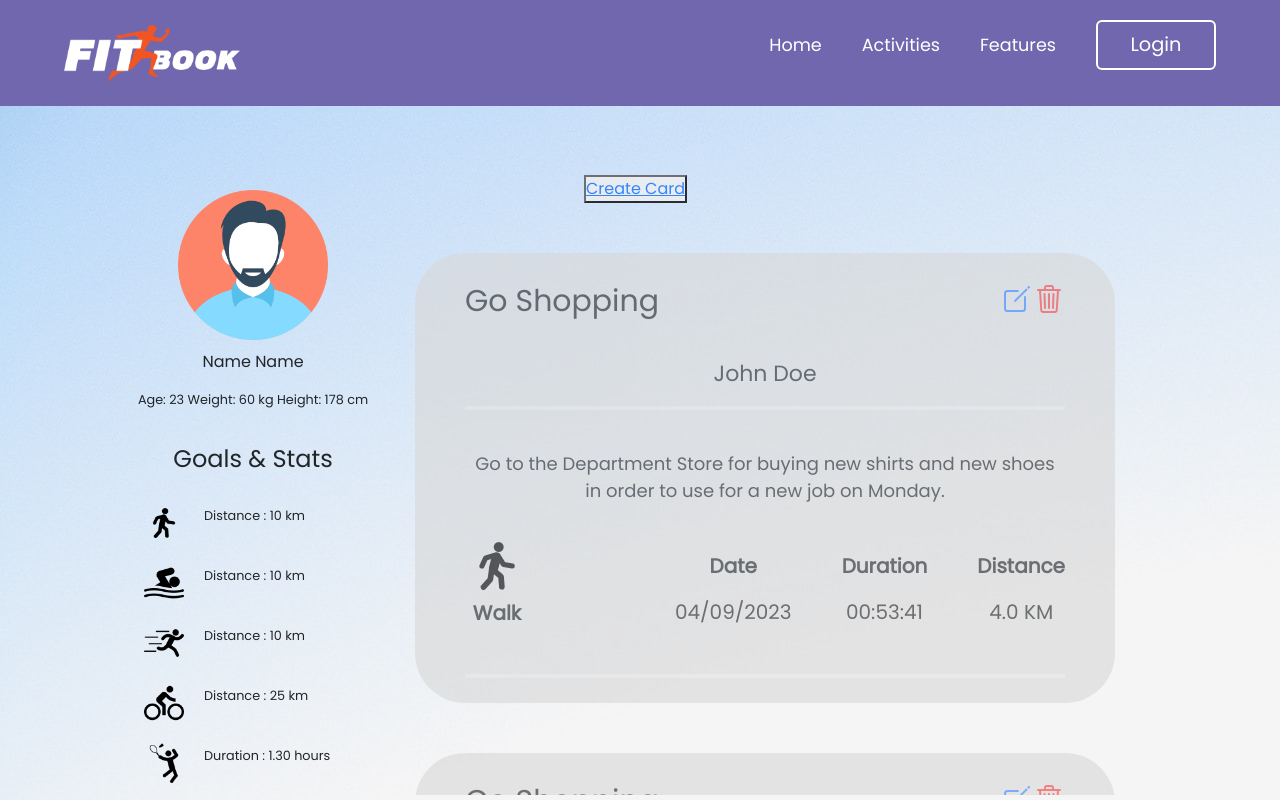
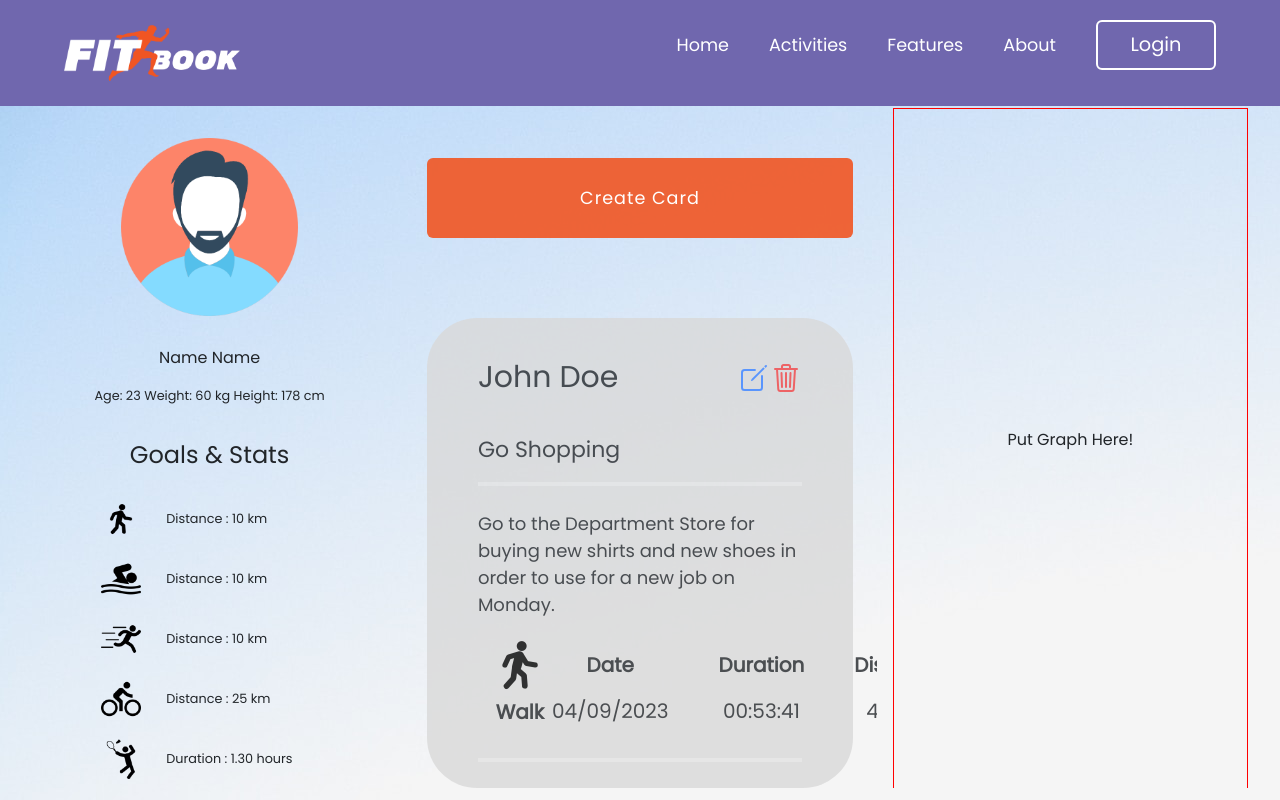
Before and after one commit to warutniy/project_groupA-2, a React (Vite) app in the folder groupA/react/: page /dashboard in a window 1280 px wide. Built offline with nearby package versions, Linux system fonts and the light colour scheme; no server answers.

Commit message:
edit Home

```diff
--- a/groupA/react/src/components/activityCard/ActivityCard.jsx
+++ b/groupA/react/src/components/activityCard/ActivityCard.jsx
@@ -15,17 +15,65 @@ const ActivityCard = () => {
             date: '04/09/2023',
             duration: '00:53:41',
             distance: '4.0 KM'
+        },
+
+        {
+            id: 2,
+            activityName: 'Go Shopping',
+            username: 'John Doe',
+            description: 'Go to the Department Store for buying new shirts and new shoes in order to use for a new job on Monday.',
+            image: walkImage,
+            activityType: 'Walk',
+            date: '04/09/2023',
+            duration: '00:53:41',
+            distance: '4.0 KM'
+        },
+
+        {
+            id: 3,
+            activityName: 'Go Shopping',
+            username: 'John Doe',
+            description: 'Go to the Department Store for buying new shirts and new shoes in order to use for a new job on Monday.',
+            image: walkImage,
+            activityType: 'Walk',
+            date: '04/09/2023',
+            duration: '00:53:41',
+            distance: '4.0 KM'
+        },
+
+        {
+            id: 4,
+            activityName: 'Go Shopping',
+            username: 'John Doe',
+            description: 'Go to the Department Store for buying new shirts and new shoes in order to use for a new job on Monday.',
+            image: walkImage,
+            activityType: 'Walk',
+            date: '04/09/2023',
+            duration: '00:53:41',
+            distance: '4.0 KM'
+        },
+
+        {
+            id: 5,
+            activityName: 'Go Shopping',
+            username: 'John Doe',
+            description: 'Go to the Department Store for buying new shirts and new shoes in order to use for a new job on Monday.',
+            image: walkImage,
+            activityType: 'Walk',
+            date: '04/09/2023',
+            duration: '00:53:41',
+            distance: '4.0 KM'
         }
     ]
 
     const [card, setCard] = useState(activity);
 
     return (
-        <div>
+        <div className='activities_card'>
             {card.map((item) => (
                 <div className='activity-card' key={item.id}>
                     <div className='header'>
-                        <h2 className='activity-name'>{item.activityName}</h2>
+                        <h2 className='activity-name'>{item.username}</h2>
                         <span className="icon">
                             <a href='/edit_card'><ion-icon color="primary" size="large" name="create-outline"></ion-icon></a>
                             <ion-icon color="danger" size="large" name="trash-outline"></ion-icon>
@@ -33,7 +81,7 @@ const ActivityCard = () => {
                     </div>
 
                     <div className='activity-card-detail'>
-                        <p className='name'>{item.username}</p>
+                        <p className='name'>{item.activityName}</p>
                         <hr /><br />
                         <label className='description'>{item.description}</label>
 
--- a/groupA/react/src/components/activityCard/activityCard.css
+++ b/groupA/react/src/components/activityCard/activityCard.css
@@ -1,28 +1,39 @@
+.activities_card {
+    /* border: 1px solid red; */
+    width: 100%;
+}
+
 .activity-card {
     /* position: fixed; */
-    width: 700px;
-    height: 450px;
-    top: 50%;
-    left: 50%;
+    width: 90%;
+    margin: 50px auto;
     /* transform: translate(-50%, -50%); */
     background: #D9D9D9;
     opacity: 0.8;
     border-radius: 50px;
+    border: 1px solid transparent;
 }
+
 
 .activity-card > .header {
     display: flex;
     justify-content: space-between;
-    margin: 30px 50px 30px;
-    padding-top: 30px;
+    align-items: center;
+    margin: 40px 50px 30px;
+    /* padding-top: 30px; */
+    /* border: 1px solid red; */
 }
 
 .activity-card > .header > h2 {
     font-size: 30px;
 }
 
+.activity-card > .header > span {
+    /* border: 1px solid red; */
+}
+
 .activity-card-detail {
-    margin: 30px 50px 30px;
+    margin: 30px 50px 25px;
 }
 
 .activity-card-detail > .name {
@@ -31,17 +42,22 @@
 
 .activity-card-detail > .description {
     font-size: 18px;
+    margin: 0;
 }
 
 .activity-card-detail > hr {
     border: 2px solid #FFFFFF;
     margin-top: 10px;
+    margin-bottom: 0;
 }
 
 .activity-tab {
     display: flex;
     justify-content: space-between;
-    margin: 30px 0 30px 0;
+    margin: 15px 0;
+    padding-right: 30px;
+    padding-left: 10px;
+    /* border: 1px solid red; */
 }
 
 .activity-tab > div:nth-child(1) > img {
@@ -82,3 +98,36 @@
     align-items: center;
     font-size: 20px;
 }
+
+/* =============== MEDIA QUERIES (SMALL DEVICES) =============== */
+@media screen and (max-width: 600px) {
+    .activity-card {
+        width: 100%;
+        height: auto;
+        border: 1px solid transparent;
+    }
+
+    .activity-card .header {
+        margin: 30px auto;
+        width: 90%;
+        padding-top: 10px;
+    }
+
+    .activity-card-detail {
+        width: 90%;
+        margin: 0 auto;
+    }
+
+    .activity-tab {
+        width: 98%;
+        margin: 20px auto;
+    }
+
+    .activity-tab > .activity-right-tab > .detail > p {
+        font-size: 18px;
+    }
+
+    .activity-tab > .activity-right-tab > .detail > span {
+        font-size: 18px;
+    }
+}
--- a/groupA/react/src/components/createCard/CreateCard.jsx
+++ b/groupA/react/src/components/createCard/CreateCard.jsx
@@ -62,7 +62,7 @@ const CreateCard = function() {
                             </div>
                             <div className="input-box">
                                 <span className="details">Distance (km)</span>
-                                <input type="text" placeholder="Enter your distance" required />
+                                <input type="number" placeholder="Enter your distance" required />
                             </div>
                         </div>
                         <button type="submit" className="btn" >Create Card</button>
--- a/groupA/react/src/components/nav/Navbar.jsx
+++ b/groupA/react/src/components/nav/Navbar.jsx
@@ -30,13 +30,13 @@ const Navbar = function({ username }) {
         <nav>
             <img className="logo" src={Logo} alt="FITBOOK" />
             <ul className="navigation" id="nav_menu">
-                <li><a className="active_menu" href="/" >Home</a></li>
-                <li><a href="#custom-cards" >Activities</a></li>
-                <li><a href="#hanging-icons" >Features</a></li>
-                { username && <li><a href="/dashboard" >Dashboard</a></li> }
-                {/* <li><a href="#about" >About</a></li> */}
-                { !username && <li><button className="btnLogin-popup"><a href="/login">Login</a></button></li> }
-                { username && <li><button className="btnSignout-popup"><a href="/signout">Signout</a></button></li> }
+                <li key="li-01"><a className="active_menu" href="/" >Home</a></li>
+                { !username && <li key="li-02"><a href="#custom-cards" >Activities</a></li> }
+                { !username && <li key="li-03"><a href="#hanging-icons" >Features</a></li> }
+                { username && <li key="li-04"><a href="/dashboard" >Dashboard</a></li> }
+                { !username && <li key="li-05"><a href="#about" >About</a></li> }
+                { !username && <li key="li-06"><button className="btnLogin-popup"><a href="/login">Login</a></button></li> }
+                { username && <li key="li-07"><button className="btnSignout-popup"><a href="/">Signout</a></button></li> }
             </ul>
             <div className="toggle_btn" onClick={handleClick} id="toggle_btn">
                 {toggle[0].tag}
--- a/groupA/react/src/components/user/User_main.css
+++ b/groupA/react/src/components/user/User_main.css
@@ -8,65 +8,46 @@
 }
 
 
-/* USER_MAIN & RIGHT SECTION */
+/* USER_MAIN SECTION */
 
 .grid-main {
-    /* display: grid;
-    grid-template-rows: 4fr 6fr;
-    grid-auto-flow: row; */
-    /* justify-content: center;
-    align-items: center; */
-    /* justify-content: center; */
-    /* align-items: center; */
     position: relative;
-    top: 10vh;
-    width: 80%;
-    height: 80vh;
+    top: 6vh;
+    width: 95%;
+    height: 85vh;
     background: transparent;
-    /* border: 2px solid rgba(255, 255, 255, 0.5);
-    border-radius: 20px;
-    backdrop-filter: blur(20px);
-    box-shadow: 0 0 30px rgba(0, 0, 0, 0.5); */
-    display: flex;
-    overflow: visible;
+    display: grid;
+    grid-template-columns: 3fr 4fr 3fr;
+    gap: 1rem;
+    overflow: hidden;
     place-self: center;
     margin: 0 auto;
+    /* border: 1px solid red; */
 }
 
+/* USER_LEFT SECTION */
 
-.grid-right {
-    /* background-color: palevioletred; */
-    grid-row: 1;
+.grid-left {
     display: flex;
-    flex-wrap: wrap;
+    flex-direction: column;
+    height: auto;
     width: 100%;
-    justify-content: center;
-    align-items: center;
-    border-top-right-radius: 20px;
-    border-bottom-right-radius: 20px;
-    opacity: 20%;
-    margin: 5px;
-    opacity: 0.8;
-    overflow-y: scroll;
-    /* scrollbar-color: */
+    margin: 0 auto;
+    /* border: 1px solid red; */
 }
 
-.grid-right > div {
-    text-align: center;
-    display: flex;
-    flex-wrap: wrap;
-    border: 1px black;
+.grid-left .profile_pic {
+    /* border: 2px solid #000; */
+    padding: 25%;
+    /* background-color: #000; */
+    max-width: 100%;
+    height: auto;
+    place-items: center;
+    /* padding-right: auto; */
+    padding-top: 30px;
+    padding-bottom: 30px;
+    border-top-left-radius: 20px;
 }
-
-.activity_card {
-    flex-basis: calc(50% - 20px);
-    margin: 10px;
-
-}
-
-
-
-/* USER_LEFT SECTION */
 
 .grid-main .name_user{
     /* justify-content: center; */
@@ -77,49 +58,22 @@
 .info_user {
     font-size: 0.8rem;
     text-align: center;
-    border-bottom: 0.5pxs solid #000;
+    /* border-bottom: 0.5px solid #000; */
 }
 
 .stat_user {
     font-size: 24px;
     text-align: center;
     margin-top: 16px;
-
 }
-
-.grid-left {
-    display: flex;
-    flex-direction: column;
-    /* background-color: lavender; */
-    /* grid-row: 1; */
-    height: auto;
-    max-width: 250px;
-    /* padding-right: -30px; */
-    max-height: 600px;
-    border-top-left-radius: 20px;
-
-}
-
-.profile_pic {
-    /* border: 2px solid #000; */
-    padding: 20%;
-    /* background-color: #000; */
-    max-width: 100%;
-    height: auto;
-    place-items: center;
-    /* padding-right: auto; */
-    padding-top: 30px;
-    padding-bottom: 10px;
-    border-top-left-radius: 20px;
-
-}
-
 
 .goals_user {
     display: flex;
     flex-direction: column;
     align-items: self-start;
     justify-content: center;
+    width: 70%;
+    margin: 0 auto;
 }
 
 .activity_icons {
@@ -137,7 +91,117 @@
 
 .activity_icons > p{
     font-size: 0.8rem;
-    padding-left: 10px;
+    padding-left: 15px;
+    padding-top: 15px;
     /* align-items: center;
     display: flex; */
 }
+
+/* USER_MIDDLE SECTION */
+
+.grid-middle {
+    display: flex;
+    flex-direction: column;
+    width: 100%;
+    /* justify-content: center; */
+    align-items: center;
+    overflow-y: scroll;
+    /* border: 1px solid red; */
+}
+
+.grid-middle::-webkit-scrollbar {
+    width: 0;
+}
+
+.grid-middle .activity_btn {
+    width: 100%;
+    display: flex;
+    flex-direction: column;
+    align-items: center;
+    /* border: 1px solid red; */
+}
+
+.grid-middle .activity_btn .create_btn {
+    width: 90%;
+    height: 80px;
+    margin: 50px 0 30px 0;
+    background-color: rgba(241, 86, 35, 0.9);
+    border: none;
+    outline: none;
+    border-radius: 6px;
+    cursor: pointer;
+    font-size: 1em;
+    letter-spacing: 1px;
+    color: #fff;
+    font-weight: 500;
+    transition: scale 0.2 ease;
+}
+
+.grid-middle .create_btn:hover {
+    background-color: rgba(112, 103, 174, 0.9);
+    scale: 1.01;
+}
+
+.grid-middle .create_btn:active {
+    scale: 0.99;
+}
+
+.grid-middle .create_btn a {
+    text-decoration: none;
+    font-size: 1.1rem;
+    color: white;
+    font-weight: 500;
+}
+
+.grid-middle .activity_card {
+    width: 100%;
+    display: flex;
+    flex-direction: column;
+    align-items: center;
+    overflow-y: scroll;
+    /* border: 1px solid red; */
+}
+
+.grid-middle .activity_card::-webkit-scrollbar {
+    width: 0;
+}
+
+/* USER_RIGHT SECTION */
+
+.grid-right {
+    display: flex;
+    justify-content: center;
+    align-items: center;
+    border: 1px solid red;
+}
+
+/* =============== MEDIA QUERIES (MEDIUM DEVICES) =============== */
+@media screen and (max-width: 1024px) {
+    .grid-main {
+        grid-template-columns: 1fr;
+        gap: 5rem;
+        height: auto;
+        top: 12rem;
+    }
+
+    .grid-middle {
+        max-height: 90vh;
+        /* overflow-y: scroll; */
+    }
+
+    .grid-right {
+        height: 100vh;
+    }
+}
+
+/* =============== MEDIA QUERIES (SMALL DEVICES) =============== */
+@media screen and (max-width: 600px) {
+    .grid-main {
+        gap: 2rem;
+        top: 9.5rem;
+    }
+
+    .grid-middle .activity_card {
+        width: 90%;
+    }
+}
--- a/groupA/react/src/components/user/User_main.jsx
+++ b/groupA/react/src/components/user/User_main.jsx
@@ -26,31 +26,16 @@ const User_main = function() {
         <Layout username={username}>
             <div className="grid-main">
                 <User_left/>
-                <div className="grid-right">
-                    <div className="activity_card">
+                <div className="grid-middle">
+                    <div className="activity_btn">
                         <button className='create_btn'><a href='/create_card'>Create Card</a></button>
                     </div>
                     <div className="activity_card">
                         <ActivityCard />
                     </div>
-                    <div className="activity_card">
-                        <ActivityCard />
-                    </div>
-                    <div className="activity_card">
-                        <ActivityCard />
-                    </div>
-                    <div className="activity_card">
-                        <ActivityCard />
-                    </div>
-                    <div className="activity_card">
-                        <ActivityCard />
-                    </div>
-                    <div className="activity_card">
-                        <ActivityCard />
-                    </div>
-                    <div className="activity_card">
-                        <ActivityCard />
-                    </div>
+                </div>
+                <div className='grid-right' >
+                    <p>Put Graph Here!</p>
                 </div>
             </div>
         </Layout>
```
